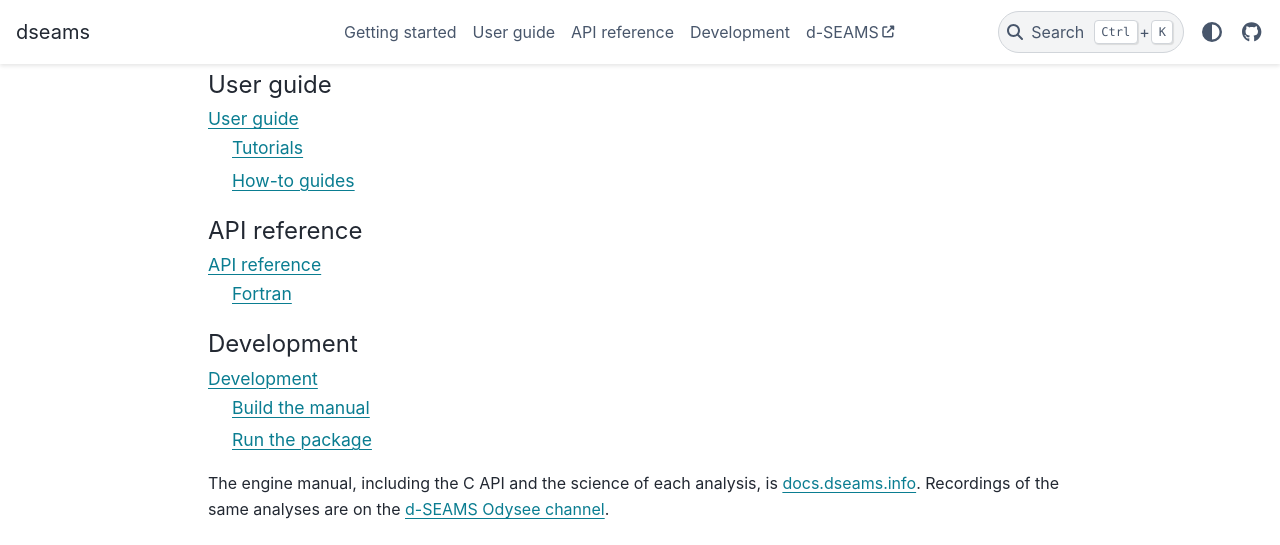
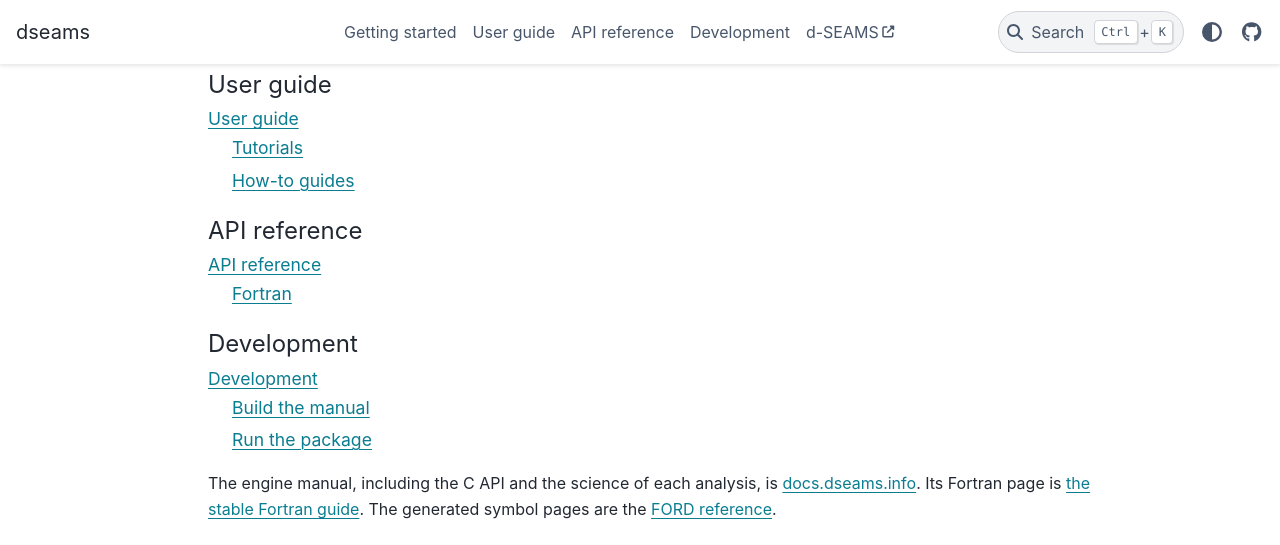
Before and after one commit to d-SEAMS/dseams-fortran, a Sphinx documentation site: the page built from docs/index.rst, in a window 1280 px wide and 1400 px high, scrolled down 319 px. Shown: the top 545 px of the window. Built offline with Sphinx 7.4.7 and the PyData theme 0.15.4, drawn with Linux system fonts in a browser that asks for light colours; some of the changed text lies outside the part shown.

Commit message:
docs: link the site, the Fortran page and the recording
The README gains links to the site, the engine manual's Fortran page and
the Fortran recording. The landing page links the same page and the FORD
reference, and embeds the recording.

```diff
--- a/docs/index.rst
+++ b/docs/index.rst
@@ -31,6 +31,14 @@ build one.
    development/index
 
 The engine manual, including the C API and the science of each
-analysis, is `docs.dseams.info <https://docs.dseams.info/>`_.
+analysis, is `docs.dseams.info <https://docs.dseams.info/>`_. Its
+Fortran page is
+`the stable Fortran guide <https://docs.dseams.info/stable/fortran.html>`_.
+The generated symbol pages are the `FORD reference <api/generated/index.html>`_.
+
+The recording runs the ice Ih census from Fortran:
+
+.. include:: _includes/fortran.rst
+
 Recordings of the same analyses are on the
 `d-SEAMS Odysee channel <https://odysee.com/@d-SEAMS:0b23224c14d44b2a90deee60b7cc8c54e2331e9d>`_.
```
Also changed, not shown: README.md (+9 -0 lines), changelog.d/+docs-site.added.md (added, +1 -0 lines).
